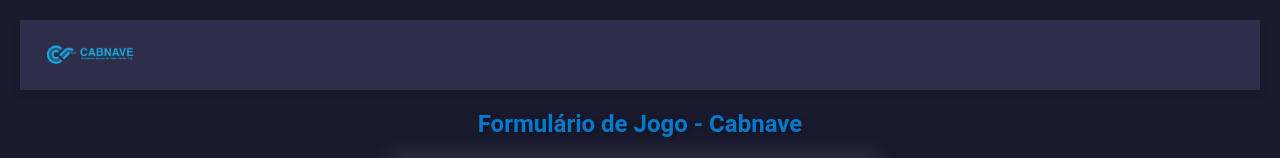
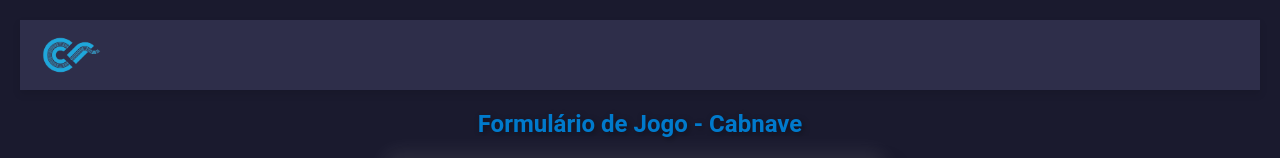
Before and after one commit to rlanydias18/formfic, a website: page index.html in a window 1280 px wide. Shown: the top 158 px of the page. Drawn offline with Linux system fonts and the light colour scheme.

Commit message:
Atualização geral do projeto

```diff
--- a/index.html
+++ b/index.html
@@ -211,7 +211,7 @@
 <body>
 
     <div class="navbar">
-        <img src="logoPagina2.png" alt="Logo da CABNAVE">
+        <img src="images/logo.png" alt="Logo da CABNAVE">
       </div>
 
   <h1>Formulário de Jogo - Cabnave</h1>
```
